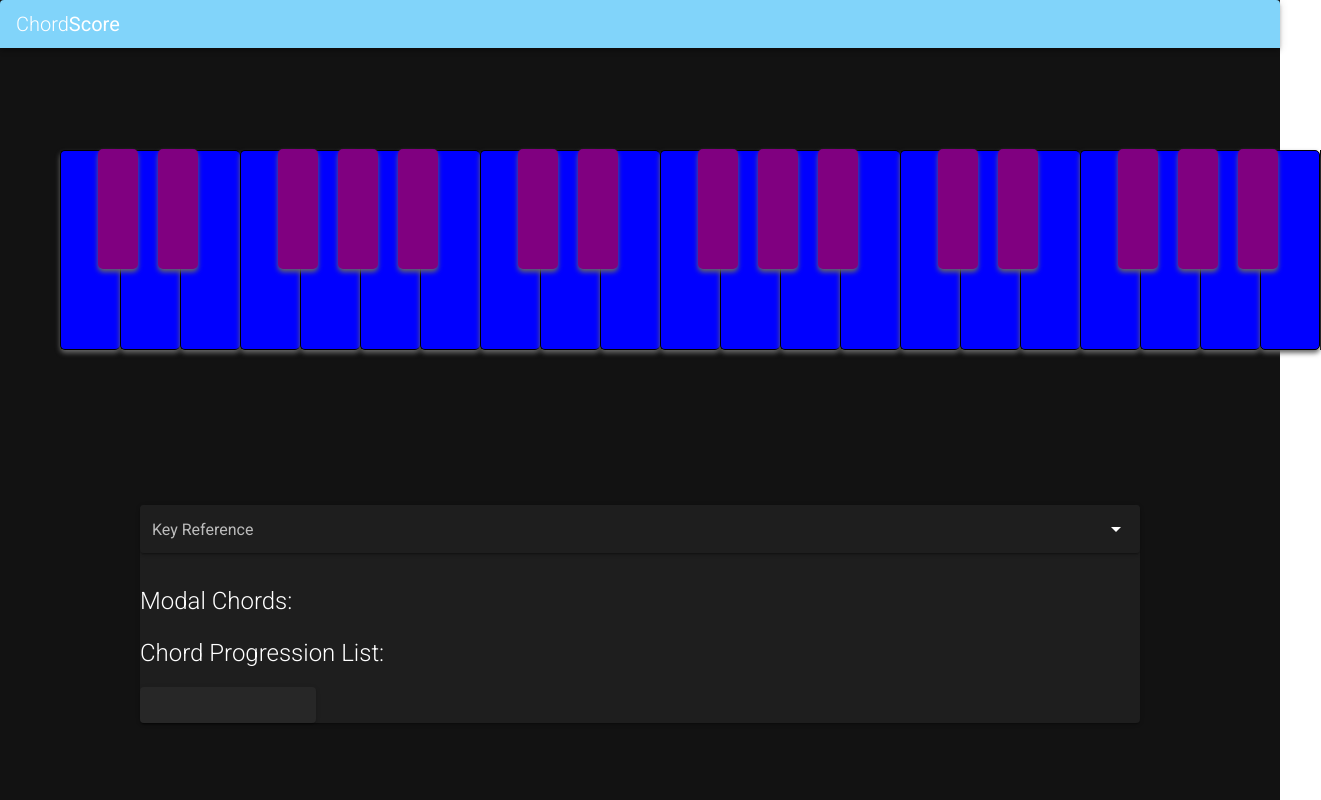
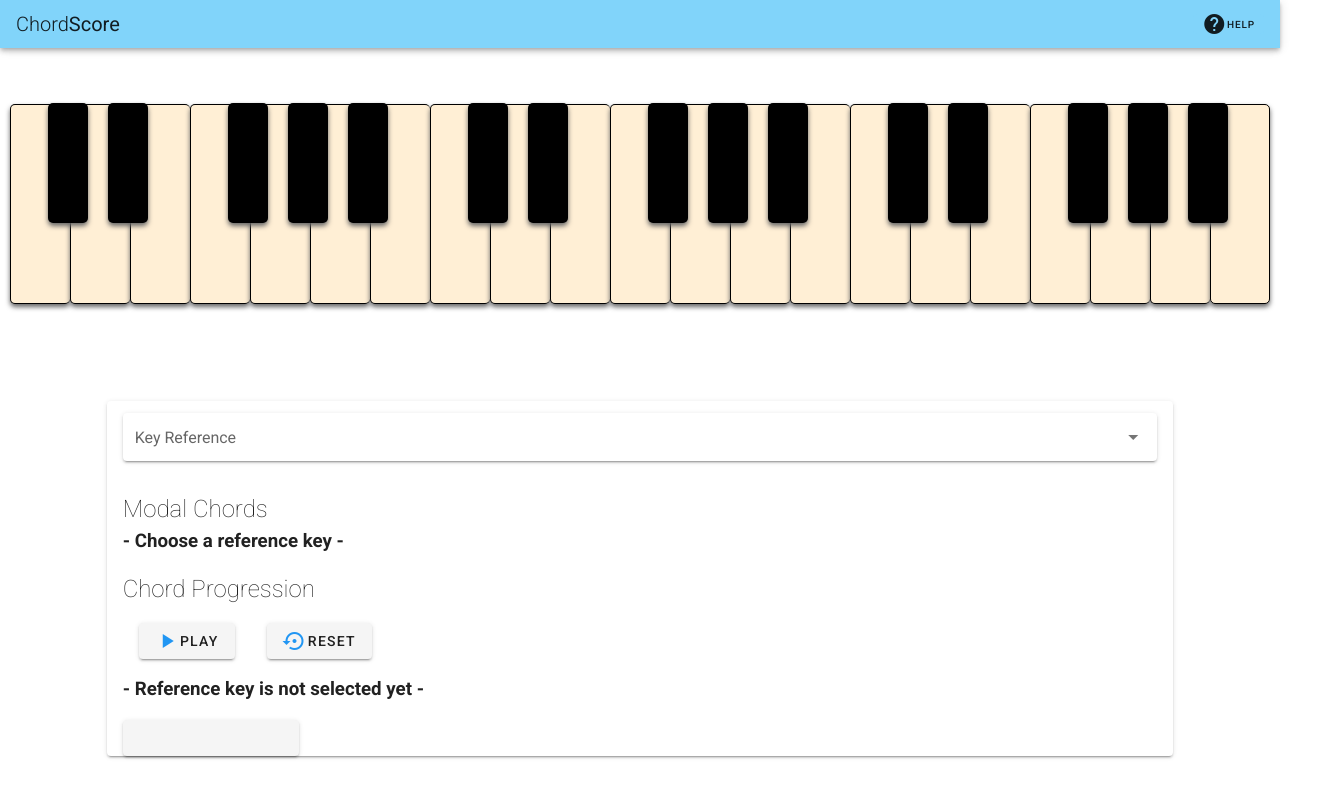
Before and after one commit to olivieromassi/ChordSchool, a Vue app: page / in a window 1280 px wide. Shown: the whole page, 1321 px wide, since content can reach past the window. Built offline with nearby package versions, Linux system fonts and the light colour scheme.

Commit message:
Merged Code - notable chords + chord substitution methods + removed mdi/fonts + vuetify grid system

```diff
--- a/package.json
+++ b/package.json
@@ -8,7 +8,6 @@
     "lint": "vue-cli-service lint"
   },
   "dependencies": {
-    "@mdi/font": "^5.5.55",
     "core-js": "^3.6.4",
     "material-design-icons": "^3.0.1",
     "tone": "^14.5.41",
--- a/src/App.vue
+++ b/src/App.vue
@@ -1,26 +1,33 @@
 <template>
-    <v-app id="app" class="red lighten-4">
+    <v-app id="app">
         <v-main>
-
-            <v-container class="fill-height" fluid>
-                <v-container class="hidden-sm-and-down">
-                    <Keyboard></Keyboard>
-                </v-container>
-                <v-row align="center" justify="center">
-
-                    <v-card width="1000">
             <v-app-bar app dense class="light-blue lighten-3">
                 <v-toolbar-title>
                     <span class="font-weight-light">Chord</span>
                     <span>Score</span>
                 </v-toolbar-title>
+                <v-spacer></v-spacer>
+                <v-btn x-small depressed text class="light-blue lighten-3">
+                    <v-icon>help</v-icon>
+                    <span>help</span>
+                </v-btn>
             </v-app-bar>
-                        <KeyReference></KeyReference>
+            <v-container class="fill-height mt-0" fluid>
+                <v-row class="pt-0 mt-0">
+                    <v-spacer></v-spacer>
+                    <Keyboard class="hidden-sm-and-down"></Keyboard>
+                    <v-spacer></v-spacer>
+                </v-row>
+                <v-row id="card" align="center" justify="center" class="mt-5">
+                    <v-flex md10>
+                        <v-card>
+                            <v-main class="mx-4 pt-1">
+                                <KeyReference class="mt-2"></KeyReference>
                                 <Modes></Modes>
                                 <ChordProgression></ChordProgression>
+                            </v-main>
                         </v-card>
-
-
+                    </v-flex>
                 </v-row>
             </v-container>
         </v-main>
@@ -32,6 +39,7 @@
     import Modes from "@/components/Modes";
     import ChordProgression from "@/components/ChordProgression";
     import Keyboard from "@/components/Keyboard";
+
 
     export default {
 
@@ -51,4 +59,11 @@
 </script>
 
 <style>
+    /*body {
+        overflow: hidden;
+        height: 100vh;
+    }*/
+    #card{
+        padding-top: -10px;
+    }
 </style>
--- a/src/components/Chord.vue
+++ b/src/components/Chord.vue
@@ -1,7 +1,7 @@
 <template>
-    <v-card width="100" :color=chordColor @mouseenter="fingerChord() " @mousedown="playChord()" @mouseleave="resetKeyboard()">
-        <h3 class="font-weight-light text-center">{{ this.features.tonic.slice(0,-1) +  this.features.chordQuality }}</h3>
-        <v-btn fab x-small v-on:click="deleteChord">
+    <v-card min-width="100" min-height="80"  :color=chordColor @mouseenter="fingerChord()" @mouseleave="resetKeyboard()">
+        <h3 class="text-center grey">{{ this.features.tonic.slice(0,-1) +  this.features.chordQuality }}</h3>
+        <v-btn class="ma-2" fab x-small v-on:click="deleteChord() , resetKeyboard() ">
             <v-icon color="blue" size="medium">mdi-minus</v-icon>
         </v-btn>
 
--- a/src/components/ChordProgression.vue
+++ b/src/components/ChordProgression.vue
@@ -1,14 +1,22 @@
 <template>
     <div>
-        <h2 class="font-weight-light">Chord Progression List:</h2>
-        <v-btn v-if="progression.length > 0" @click="playProgression">
+        <h2 class="font-weight-thin">Chord Progression</h2>
+        <v-btn class="ma-4" @click="playProgression">
             <v-icon color="blue">play_arrow</v-icon>
+            <span>play</span>
         </v-btn>
+        <v-btn class="ma-4" @click="resetProgression">
+            <v-icon color="blue">settings_backup_restore</v-icon>
+            <span>reset</span>
+        </v-btn>
+        <h3 v-if="progression.length === 0 & this.$store.state.keyReference.length===0"> - Reference key is not selected yet - </h3>
+        <h3 v-else-if="progression.length === 0"> - Add chords to the progression - </h3>
         <v-list>
             <draggable v-model="progression">
-                <li v-for="(chord, index) in progression" v-bind:key="chord.index">
-                    <Chord :features="chord" :index="index"></Chord>
-                </li>
+                <v-list-item v-for="chord in progression" v-bind:key="chord.index">
+                   <!--//{{key}}-->
+                    <Chord :features="chord"></Chord>
+                </v-list-item>
             </draggable>
         </v-list>
         <v-btn @click="notableChords">
@@ -142,8 +150,14 @@
                 const part = new Tone.Part(((time, chord) => {
                     synth.triggerAttackRelease(chord, "4n", time);
                 }), y);
+
+                // this.$store.commit('fingerChord', this.progression[i]);
+
                 part.start();
                 Tone.Transport.start();
+            },
+            resetProgression(){
+                this.$store.commit('resetProgression');
             }
         },
         computed: {
--- a/src/components/KeyReference.vue
+++ b/src/components/KeyReference.vue
@@ -1,12 +1,7 @@
 <template>
     <div>
-        <v-select
-                v-model="selectedKey"
-                :items="keys"
-                @change="setKey"
-                solo
-                label="Key Reference"
-        ></v-select>
+        <v-select v-model="selectedKey" :items="keys" @change="setKey" solo label="Key Reference" class="headline">
+        </v-select>
     </div>
 </template>
 
--- a/src/components/KeyboardKey.vue
+++ b/src/components/KeyboardKey.vue
@@ -41,7 +41,7 @@
         height: 200px;
         border: 1px solid black;
         border-right: none;
-        background: blue;
+        background: papayawhip;
         border-radius: 5px;
         box-shadow: 0 3px 5px #666;
         display: inline-flex;
@@ -61,7 +61,7 @@
         left: 38px;
         width: 40px;
         height: 120px;
-        background: purple;
+        background: black;
         border-radius: 5px;
         box-shadow: 0 3px 5px #666;
         z-index: 999;
@@ -74,6 +74,6 @@
     }
 
     .pressed-key {
-        background: red;
+        background: #81D4FA;
     }
 </style>
--- a/src/components/ModalChord.vue
+++ b/src/components/ModalChord.vue
@@ -1,9 +1,9 @@
 <template>
-    <v-card class="red--text" width="100" :color=chordColor @mouseenter="fingerChord() " @mouseleave="resetKeyboard()">
+    <v-card class="red--text" min-width="100" min-height="70" :color=chordColor @mouseenter="fingerChord() " @mouseleave="resetKeyboard()">
         {{ chordMode }}
-        <h3 class="text-center red--text">{{chordName}}</h3>
-        <v-btn fab x-small  v-on:click="selectChord() , playChord()">
-            <v-icon color="blue" size="medium">mdi-plus</v-icon>
+        <h4 class="text-center red--text">{{chordName}}</h4>
+        <v-btn class="ma-2" fab x-small  v-on:click="selectChord()">
+            <v-icon  color="blue" size="medium">mdi-plus</v-icon>
         </v-btn>
         <v-btn fab x-small  v-on:click="playChord()">
             <v-icon color="blue" size="medium">music_note</v-icon>
--- a/src/components/Modes.vue
+++ b/src/components/Modes.vue
@@ -1,16 +1,12 @@
 <template>
     <div>
-        <h2 class="font-weight-light"> Modal Chords: </h2>
-
+        <h2 class="font-weight-thin">Modal Chords</h2>
+        <h3 v-if="this.$store.state.keyReference.length === 0" > - Choose a reference key - </h3>
         <v-list>
-            <li id="modes" v-for="mode in modes" :key="mode.index">
-                <v-spacer></v-spacer>
-                <ModalChord class="font-weight-light" :features="mode" :keyReference="keyReference"></ModalChord>
-                <v-spacer></v-spacer>
-            </li>
+            <v-list-item v-for="mode in modes" :key="mode.index">
+                <ModalChord :features="mode" :keyReference="keyReference"></ModalChord>
+            </v-list-item>
         </v-list>
-
-
     </div>
 </template>
 
@@ -34,4 +30,7 @@
 </script>
 
 <style>
+    .v-list-item {
+        display: inline-block;
+    }
 </style>
--- a/src/main.js
+++ b/src/main.js
@@ -3,8 +3,7 @@ import App from './App.vue'
 
 import { store } from './store';
 import vuetify from './plugins/vuetify';
-import 'material-design-icons-iconfont/dist/material-design-icons.css';
-import '@mdi/font/css/materialdesignicons.css'
+
 
 new Vue({
   store,
--- a/src/plugins/vuetify.js
+++ b/src/plugins/vuetify.js
@@ -1,10 +1,15 @@
 import Vue from 'vue';
 import Vuetify from 'vuetify/lib';
+import 'material-design-icons-iconfont/dist/material-design-icons.css';
+//import '@mdi/font/css/materialdesignicons.css'
 
 Vue.use(Vuetify);
 
 export default new Vuetify({
+    iconfont:'md',
+    /*
     theme: {
         dark: true,
     },
+    */
 });
--- a/src/store.js
+++ b/src/store.js
@@ -250,7 +250,6 @@ export const store = new Vuex.Store({
 
                     // checking if the keyName exists on the keyboard
                     if (keyNames.indexOf(featuresKey) < 0) {
-                        console.log("index not found for " + featuresKey);
                         if (featuresKey.includes("#")) {
                             featuresKey = featuresKey.replace("#", '');
                             featuresKey = keyNames[keyNames.findIndex(e => e.includes(featuresKey)) + 1]
@@ -259,8 +258,6 @@ export const store = new Vuex.Store({
                             featuresKey = featuresKey.replace("b", '');
                             featuresKey = keyNames[keyNames.findIndex(e => e.includes(featuresKey)) - 1]
                         }
-
-                        console.log("New index:" + keyNames.findIndex(e => e.includes(featuresKey)))
                     }
 
                     noteIndexes.push(keyNames.findIndex(e => e.includes(featuresKey)))
```
Also changed, not shown: 1 other file (tests, documents, lock files or other folders). Lines whose indentation alone changed are shown as unchanged.
